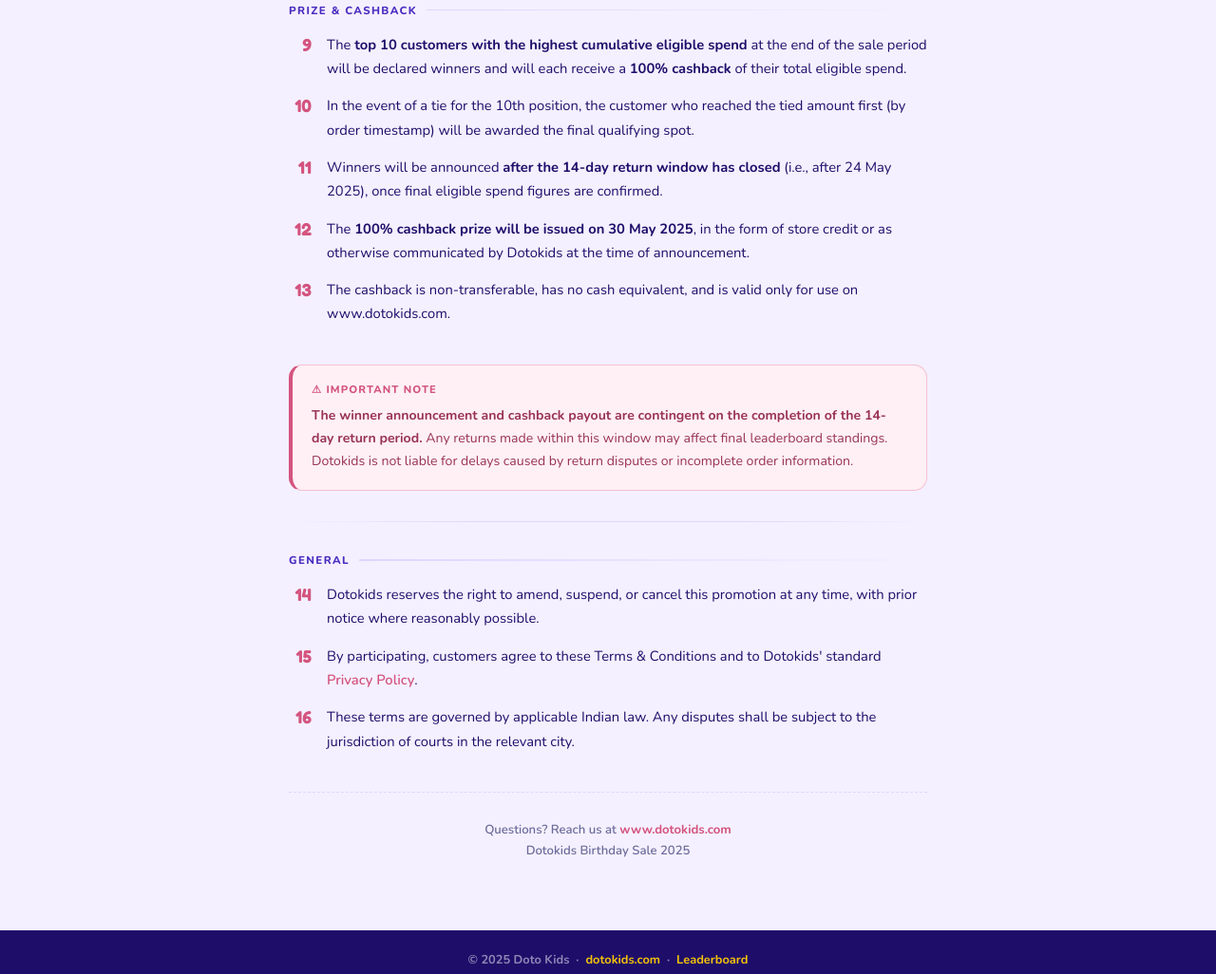
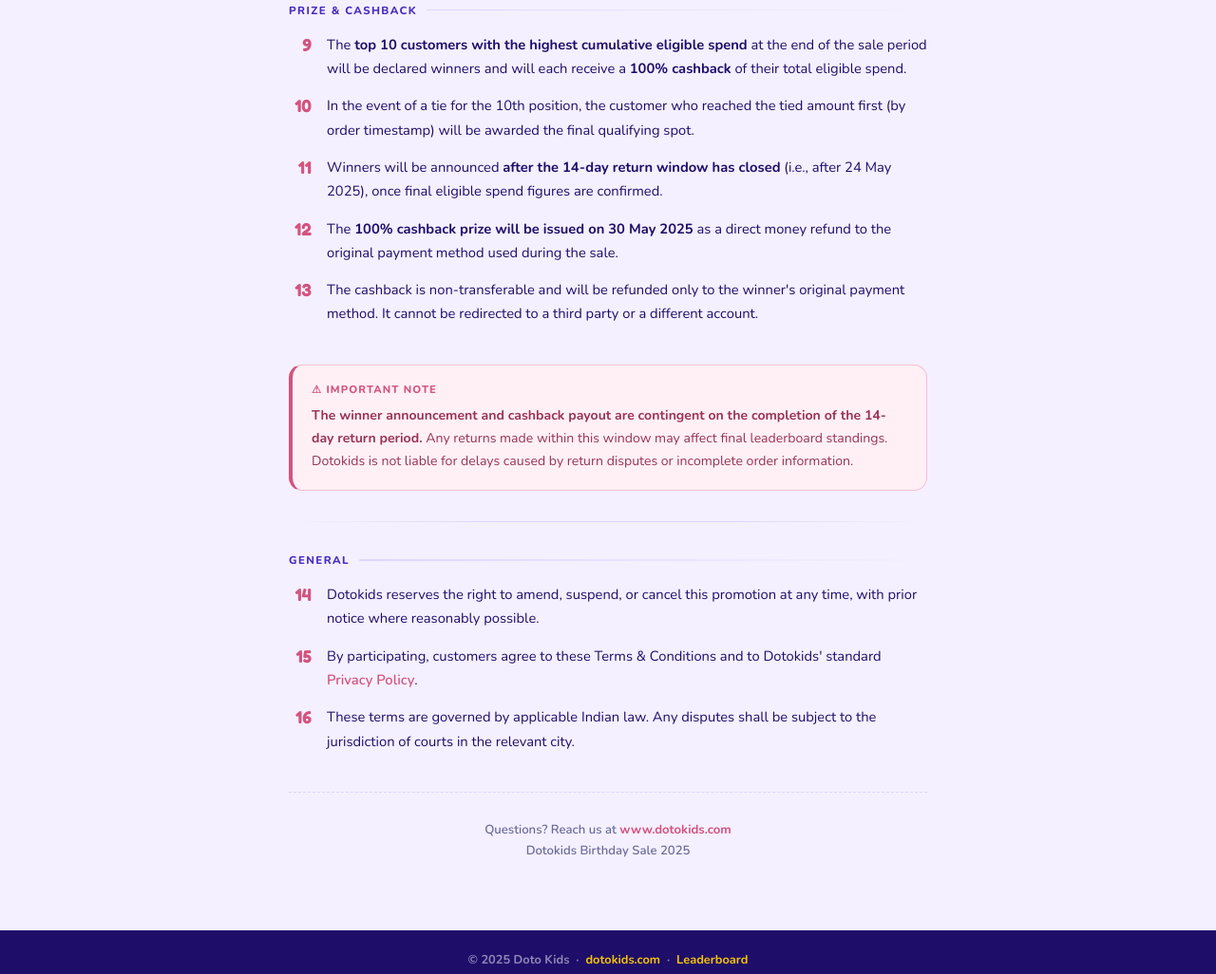
Before and after one commit to PoggersTb/doto-leaderboard, a website: page public/tnc.html in a window 1280 px wide. Shown: the part 1196-2222 px from the top of the page at 95% size. Drawn offline with nearby package versions, Linux system fonts and the light colour scheme.

Commit message:
Update T&C: cashback is direct money refund, not store credit

```diff
--- a/public/tnc.html
+++ b/public/tnc.html
@@ -432,11 +432,11 @@
     </div>
     <div class="clause">
       <span class="clause-num">12</span>
-      <p class="clause-text">The <strong>100% cashback prize will be issued on 30 May 2025</strong>, in the form of store credit or as otherwise communicated by Dotokids at the time of announcement.</p>
+      <p class="clause-text">The <strong>100% cashback prize will be issued on 30 May 2025</strong> as a direct money refund to the original payment method used during the sale.</p>
     </div>
     <div class="clause">
       <span class="clause-num">13</span>
-      <p class="clause-text">The cashback is non-transferable, has no cash equivalent, and is valid only for use on www.dotokids.com.</p>
+      <p class="clause-text">The cashback is non-transferable and will be refunded only to the winner's original payment method. It cannot be redirected to a third party or a different account.</p>
     </div>
   </div>
 
```
